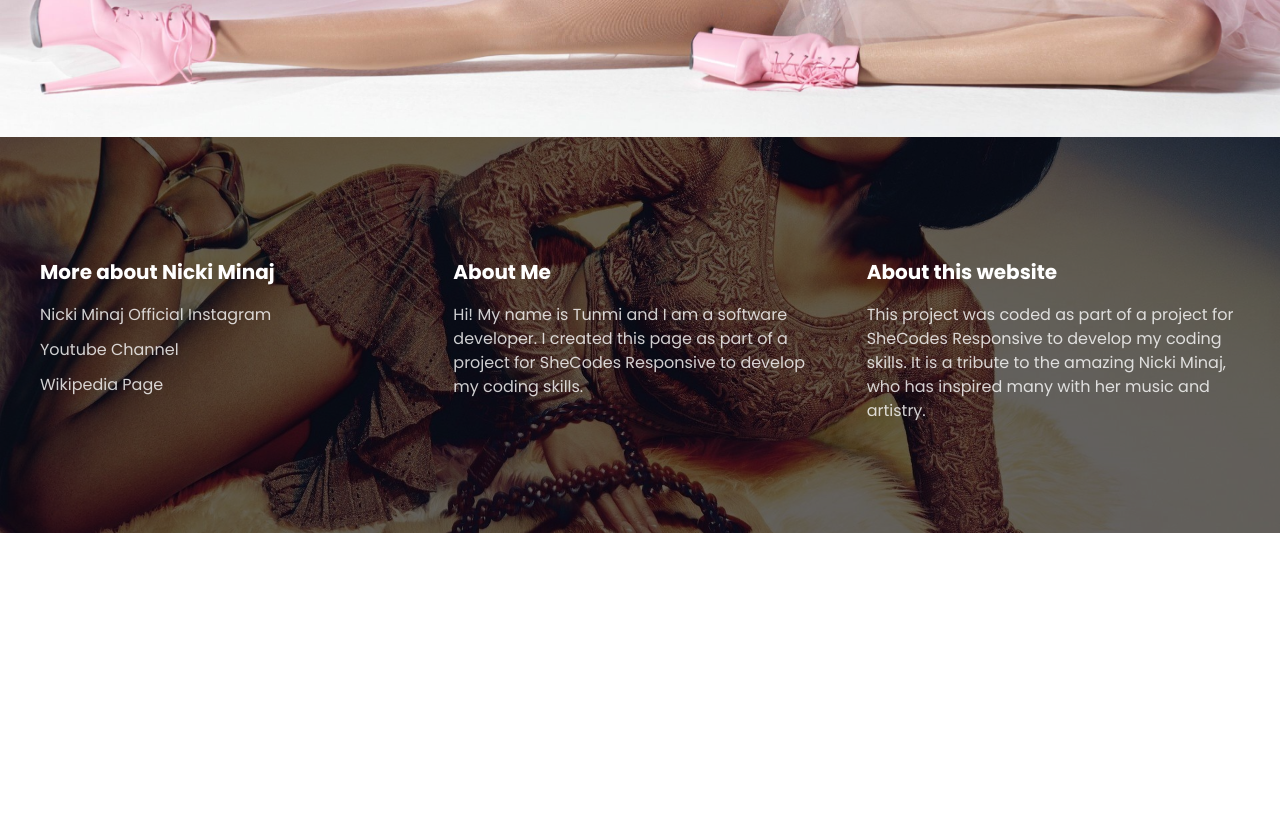
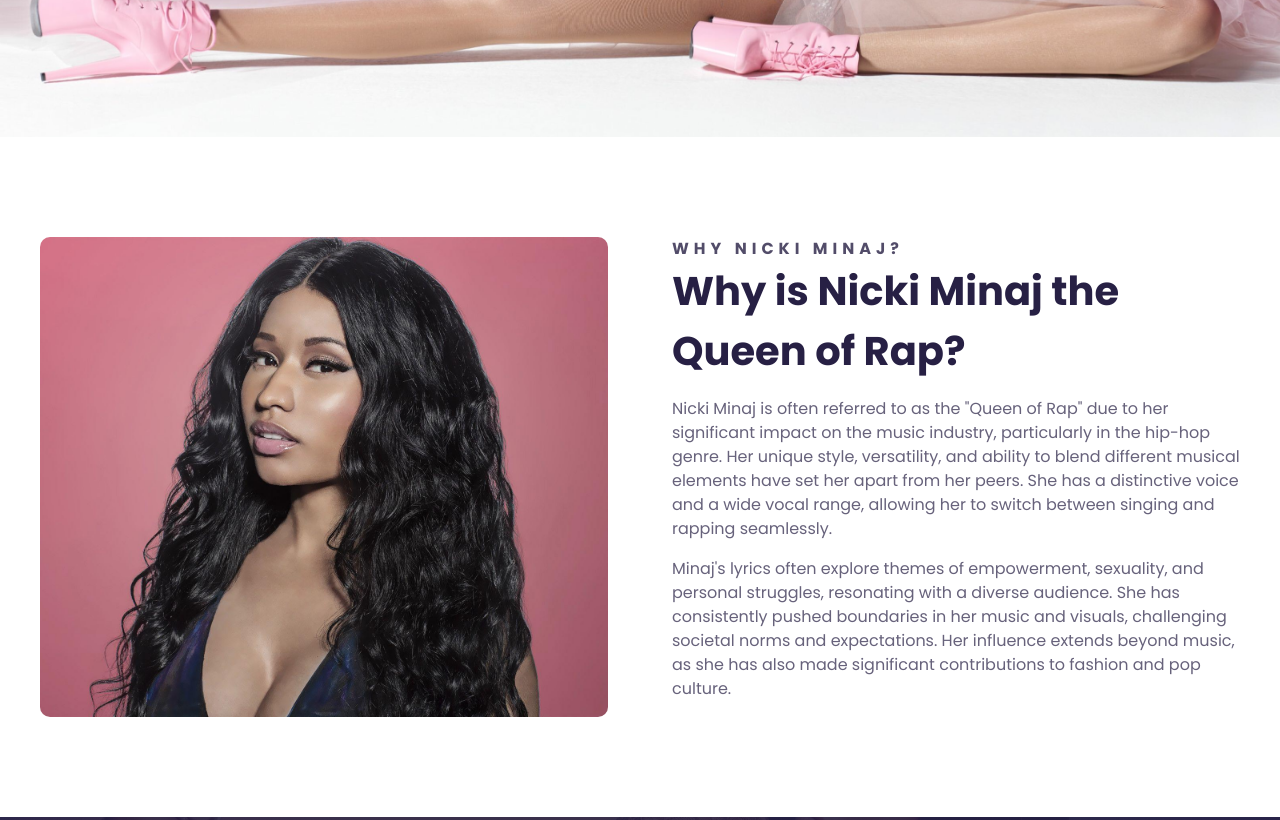
Before and after one commit to TunmiDev/nicki, a plain HTML site: page index.html in a window 1280 px wide. Shown: the part 600-1420 px from the top of the page. Before the commit the page ends 1133 px from the top, so only its background shows below. Drawn offline with Linux system fonts and the light colour scheme.

Commit message:
added main

```diff
--- a/index.html
+++ b/index.html
@@ -20,6 +20,38 @@
     <h2>Queen of Rap</h2>
      <a href="#more">Learn more</a>
     </header>
+
+      <main>
+        <section class="grid grid-2-columns">
+          <div>
+            <img
+              src="images/main.jpg"
+              alt="Nicki"
+              class="img-responsive"
+            />
+          </div>
+          <div>
+            <h2>Why Nicki Minaj?</h2>
+            <h3>Why is Nicki Minaj the Queen of Rap?</h3>
+            <p>
+              Nicki Minaj is often referred to as the "Queen of Rap" due to her
+              significant impact on the music industry, particularly in the hip-hop
+              genre. Her unique style, versatility, and ability to blend different
+              musical elements have set her apart from her peers. She has a
+              distinctive voice and a wide vocal range, allowing her to switch
+              between singing and rapping seamlessly.
+            </p>
+            <p>
+              Minaj's lyrics often explore themes of empowerment, sexuality, and
+              personal struggles, resonating with a diverse audience. She has
+              consistently pushed boundaries in her music and visuals, challenging
+              societal norms and expectations. Her influence extends beyond music,
+              as she has also made significant contributions to fashion and pop
+              culture.
+            </p>
+          </div>
+        </section>
+      </main>
   </body>
 <footer>
   <div class="footer-overlay">
--- a/src/style.css
+++ b/src/style.css
@@ -1,15 +1,51 @@
+/* Global Styles */
 body {
   font-family: "Poppins", sans-serif;
+  background: #ffff;
   margin: 0;
   padding: 0;
 }
 
-/* Header (Hero Section) */
+.container {
+  max-width: 1400px;
+  margin: 0 auto;
+}
+
+/* Grid Utilities */
+.grid {
+  display: grid;
+  grid-gap: 64px;
+}
+
+.grid-2-columns {
+  grid-template-columns: 1fr 1fr;
+}
+
+.grid-3-columns-with-first-narrow {
+  grid-template-columns: 1fr 2fr 2fr;
+}
+
+.img-responsive {
+  width: 100%;
+  height: 100%;
+  object-fit: cover;
+  border-radius: 10px;
+  display: block;
+}
+
+/* Sections */
+section {
+  max-width: 1200px;
+  margin: 0 auto;
+  padding: 100px 0;
+}
+
+/* Hero Section */
 header {
-  background-color: #d3a7b8; /* Only the header has this background color */
   background-image: url("../images/nicki.jpg");
   background-repeat: no-repeat;
   background-size: cover;
+  background-position: center;
   color: white;
   text-align: center;
   padding: 200px 0;
@@ -42,19 +78,111 @@ header a {
   font-size: 14px;
   line-height: 1.5;
   text-align: center;
-  color: #d3a7b8;
+  color: #272044;
   padding: 16px 32px;
   margin-top: 32px;
   display: inline-block;
   letter-spacing: 3px;
   text-decoration: none;
   text-transform: uppercase;
-  background: #ffffff;
+  background: white;
   border-radius: 8px;
 }
 
-/* Responsive Hero */
-@media (max-width: 900px) {
+/* Main Content */
+main {
+  background-color: white;
+}
+
+main h2 {
+  font-weight: 700;
+  font-size: 16px;
+  line-height: 1.5;
+  margin: 0;
+  letter-spacing: 5px;
+  color: #272044;
+  opacity: 0.8;
+  text-transform: uppercase;
+}
+
+main h3 {
+  font-weight: 700;
+  font-size: 40px;
+  line-height: 1.5;
+  color: #272044;
+  margin: 0;
+}
+
+main p {
+  font-style: normal;
+  font-weight: 400;
+  font-size: 16px;
+  line-height: 1.5;
+  color: #272044;
+  opacity: 0.7;
+}
+
+/* Footer Section */
+footer {
+  color: white;
+  background-image: linear-gradient(
+      rgba(39, 32, 68, 0.9),
+      rgba(39, 32, 68, 0.9)
+    ),
+    url("../images/nickifooter.jpg");
+  background-repeat: no-repeat;
+  background-size: cover;
+  background-position: center;
+  padding: 30px 10px;
+}
+
+.footer-grid {
+  display: grid;
+  grid-template-columns: repeat(auto-fit, minmax(250px, 1fr));
+  grid-gap: 64px;
+  max-width: 1200px;
+  margin: 0 auto;
+}
+
+footer h3 {
+  font-weight: 700;
+  font-size: 20px;
+  line-height: 30px;
+  margin-bottom: 15px;
+}
+
+footer p {
+  font-weight: 400;
+  font-size: 16px;
+  opacity: 0.7;
+  line-height: 24px;
+  margin-bottom: 10px;
+}
+
+footer ul {
+  padding: 0;
+  margin: 0;
+}
+
+footer li {
+  list-style: none;
+  margin: 0;
+  padding: 0 0 10px 0;
+}
+
+footer a {
+  color: white;
+  opacity: 0.7;
+  text-decoration: none;
+}
+
+footer a:hover {
+  opacity: 1;
+  text-decoration: underline;
+}
+
+/* Responsive Adjustments */
+@media (max-width: 960px) {
   header {
     padding: 60px 0;
   }
@@ -70,67 +198,13 @@ header a {
   header h3 {
     font-size: 12px;
   }
+
+  .grid {
+    grid-template-columns: 1fr;
+    grid-gap: 32px;
+  }
+
+  section {
+    padding: 30px;
+  }
 }
-
-/* Footer Section */
-footer {
-  background-color: #ffffff; /* White background for footer */
-  padding: 0;
-  margin: 0;
-  color: white;
-  overflow: hidden;
-}
-
-.footer-overlay {
-  background-image: url("../images/nickifooter.jpg");
-  background-size: cover;
-  background-position: center;
-  background-repeat: no-repeat;
-  background-color: rgba(0, 0, 0, 0.6); /* Fallback if image doesn't load */
-  background-blend-mode: darken;
-  padding: 100px 20px;
-}
-
-.footer-grid {
-  display: grid;
-  grid-template-columns: repeat(auto-fit, minmax(250px, 1fr));
-  gap: 40px;
-  max-width: 1200px;
-  margin: 0 auto;
-}
-
-footer h3 {
-  font-weight: 700;
-  font-size: 20px;
-  line-height: 30px;
-  margin-bottom: 15px;
-}
-
-footer p {
-  font-weight: 400;
-  font-size: 16px;
-  opacity: 0.8;
-  line-height: 24px;
-  margin-bottom: 10px;
-}
-
-footer ul {
-  padding: 0;
-  margin: 0;
-}
-
-footer li {
-  list-style: none;
-  margin-bottom: 10px;
-}
-
-footer a {
-  color: white;
-  opacity: 0.8;
-  text-decoration: none;
-}
-
-footer a:hover {
-  opacity: 1;
-  text-decoration: underline;
-}
```
Also changed, not shown: images/main.jpg (added).
